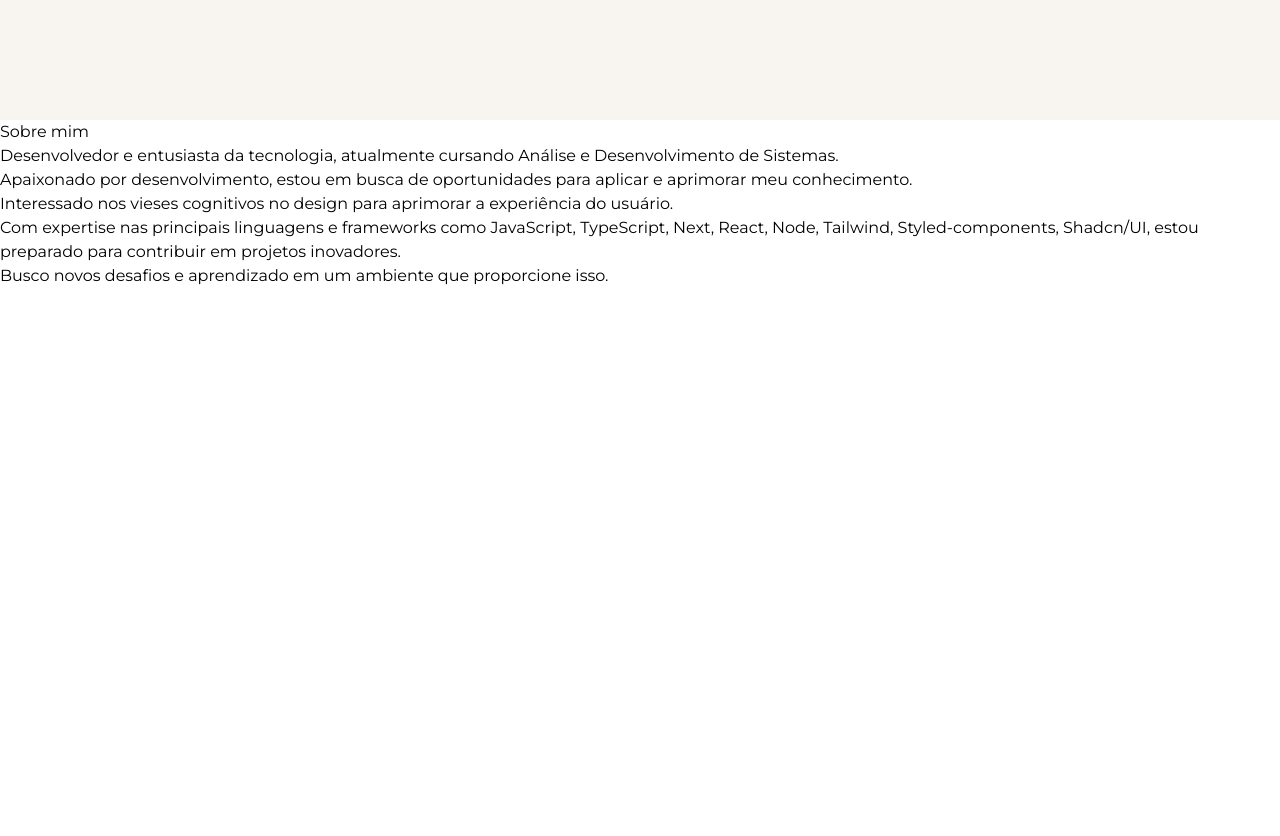
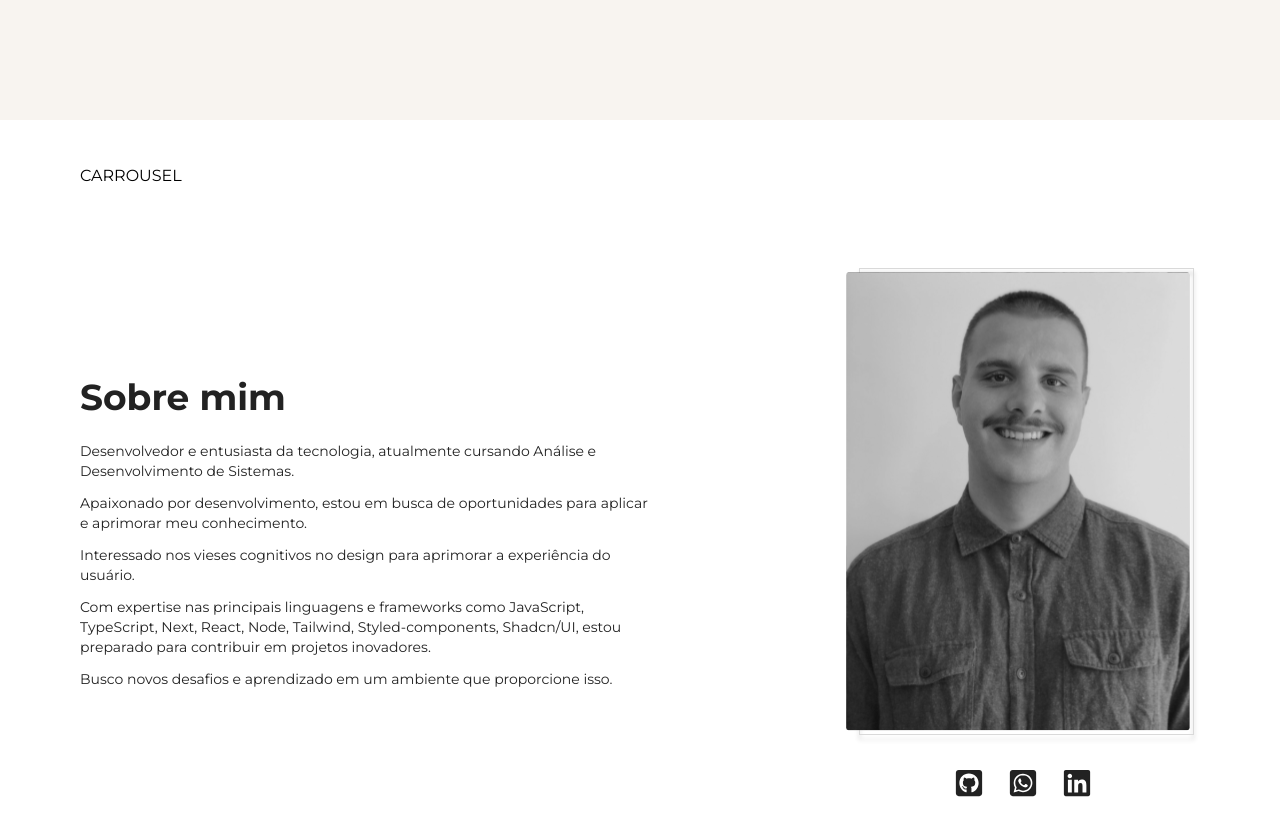
Before and after one commit to richardmezzomo/portfolio-richard-mezzomo, a Next.js app: page / in a window 1280 px wide. Shown: the part 680-1516 px from the top of the page. Before the commit the page ends 968 px from the top, so only its background shows below. Built offline with nearby package versions, Linux system fonts and the light colour scheme.

Commit message:
feat: add about section

```diff
--- a/src/components/About/page.tsx
+++ b/src/components/About/page.tsx
@@ -1,11 +1,20 @@
+import Image from 'next/image'
+import profile from '@/assets/images/profile-pic.svg'
+import SocialMedias from '../SocialMedias/page'
+
 export default function About() {
   return (
     <>
-      <section className="">
-        <header></header>
-        <main>
+      <section className="h-screen px-6 py-6 lg:px-20 lg:py-11">
+        <header>
+          <span>CARROUSEL</span>
+        </header>
+        <main className="pt-10 sm:flex sm:items-center sm:justify-between sm:gap-8 lg:flex lg:items-center lg:justify-between lg:gap-8 lg:pt-14">
           <div>
-            <h1>Sobre mim</h1>
+            <h1 className="pb-3 font-sans text-xl font-bold text-black lg:pb-6 lg:text-4xl">
+              Sobre mim
+            </h1>
+            <div className="flex flex-col gap-3 font-sans text-sm text-black sm:max-w-sm lg:max-w-xl">
               <p>
                 Desenvolvedor e entusiasta da tecnologia, atualmente cursando
                 Análise e Desenvolvimento de Sistemas.
@@ -25,11 +34,15 @@ export default function About() {
                 projetos inovadores.
               </p>
               <p>
-              Busco novos desafios e aprendizado em um ambiente que proporcione
-              isso.
+                Busco novos desafios e aprendizado em um ambiente que
+                proporcione isso.
               </p>
             </div>
-          <div></div>
+          </div>
+          <div className="flex flex-col items-center justify-center pt-6">
+            <Image src={profile} alt="foto de Richard Mezzomo" />
+            <SocialMedias spacing="pt-10 pb-6 lg:pt-6" />
+          </div>
         </main>
       </section>
     </>
--- a/src/components/Navbar/page.tsx
+++ b/src/components/Navbar/page.tsx
@@ -4,7 +4,7 @@ import logo from '@/assets/logo.svg'
 import open from '@/assets/menu/open.svg'
 import close from '@/assets/menu/close.svg'
 import { useState } from 'react'
-import { FaGithubSquare, FaLinkedin, FaWhatsappSquare } from 'react-icons/fa'
+import SocialMedias from '../SocialMedias/page'
 
 export default function Navbar() {
   const [isOpen, setIsOpen] = useState(false)
@@ -90,28 +90,7 @@ export default function Navbar() {
               </a>
             </li>
           </ul>
-          <div>
-            <ul className="mt-12 flex items-center justify-center gap-6">
-              <li>
-                <a href="https://github.com/richardmezzomo" target="_blank">
-                  <FaGithubSquare size={30} color="#222222" />
-                </a>
-              </li>
-              <li>
-                <a href="">
-                  <FaWhatsappSquare size={30} color="#222222" />
-                </a>
-              </li>
-              <li>
-                <a
-                  href="https://linkedin.com/in/richardbmezzomo/"
-                  target="_blank"
-                >
-                  <FaLinkedin size={30} color="#222222" />
-                </a>
-              </li>
-            </ul>
-          </div>
+          <SocialMedias spacing="mt-12" />
         </div>
       )}
     </>
--- /dev/null
+++ b/src/components/SocialMedias/page.tsx
@@ -0,0 +1,29 @@
+import { FaGithubSquare, FaLinkedin, FaWhatsappSquare } from 'react-icons/fa'
+
+type SocialMediasProps = {
+  spacing: string
+}
+
+export default function SocialMedias({ spacing }: SocialMediasProps) {
+  return (
+    <>
+      <ul className={`flex items-center justify-center gap-6 ${spacing}`}>
+        <li>
+          <a href="https://github.com/richardmezzomo" target="_blank">
+            <FaGithubSquare size={30} color="#222222" />
+          </a>
+        </li>
+        <li>
+          <a href="">
+            <FaWhatsappSquare size={30} color="#222222" />
+          </a>
+        </li>
+        <li>
+          <a href="https://linkedin.com/in/richardbmezzomo/" target="_blank">
+            <FaLinkedin size={30} color="#222222" />
+          </a>
+        </li>
+      </ul>
+    </>
+  )
+}
```
Also changed, not shown: src/assets/images/profile-pic.svg (added). Lines whose indentation alone changed are shown as unchanged.
